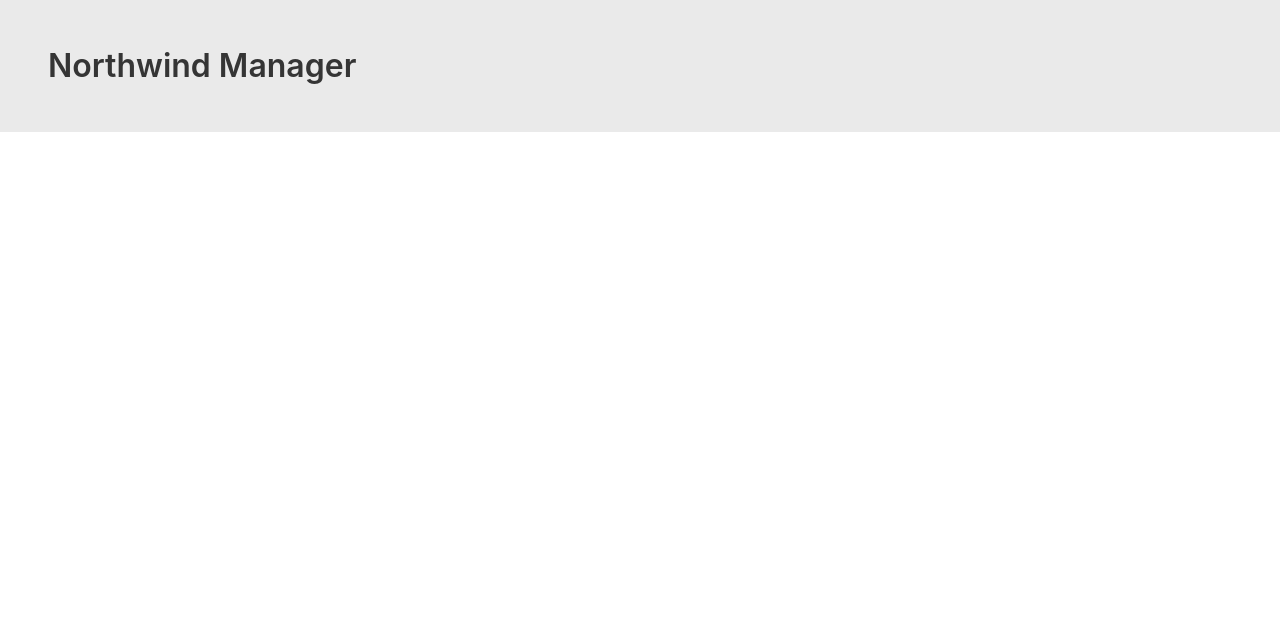
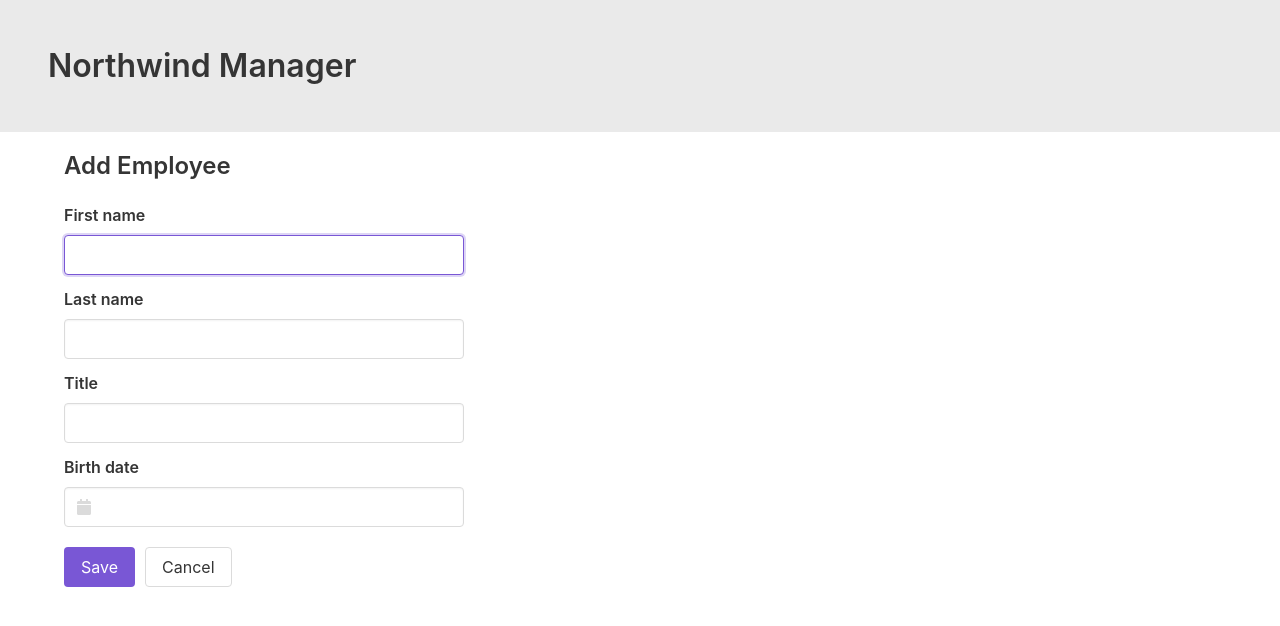
Before and after one commit to bhaeussermann/vue-northwind, a Vue app: page /employees/add in a window 1280 px wide. Shown: the top 626 px of the page. Built offline with nearby package versions, Linux system fonts and the light colour scheme.

Commit message:
“Add Employee” page

```diff
--- a/src/main.ts
+++ b/src/main.ts
@@ -3,17 +3,30 @@ import Buefy from 'buefy';
 import App from './app.vue';
 import router from './router';
 import { library } from '@fortawesome/fontawesome-svg-core';
-import { faArrowUp } from '@fortawesome/free-solid-svg-icons';
+import { faArrowUp, faArrowLeft, faArrowRight, faExclamationCircle, faCalendar } from '@fortawesome/free-solid-svg-icons';
 import { FontAwesomeIcon } from '@fortawesome/vue-fontawesome';
 
 Vue.config.productionTip = false;
 
-library.add(faArrowUp);
-Vue.component('vue-fontawesome', FontAwesomeIcon);
+library.add(faArrowUp, faArrowLeft, faArrowRight, faExclamationCircle, faCalendar);
+Vue.component('font-awesome-icon', FontAwesomeIcon);
 
 Vue.use(Buefy, {
-  defaultIconComponent: 'vue-fontawesome',
+  defaultIconComponent: 'font-awesome-icon',
   defaultIconPack: 'fas'
+});
+
+Vue.directive('focus', {
+  inserted: function(e) {
+    let inputElement = e;
+    if (e.tagName !== 'INPUT') {
+      const inputDescendants = e.getElementsByTagName('input');
+      if (!inputDescendants.length) return;
+      inputElement = inputDescendants[0];
+    }
+
+    inputElement.focus();
+  }
 });
 
 new Vue({
--- a/src/models/employee.ts
+++ b/src/models/employee.ts
@@ -1,6 +1,7 @@
 export interface Employee {
-  id: string;
+  id?: string;
   firstName: string;
   lastName: string;
   title: string;
+  birthDate: Date | null;
 }
--- a/src/router/index.ts
+++ b/src/router/index.ts
@@ -1,6 +1,8 @@
 import Vue from 'vue';
 import VueRouter, { RouteConfig } from 'vue-router';
-import Employees from '../views/employees/employees.vue';
+import NotFound from '@/views/not-found.vue';
+import Employees from '@/views/employees/employees.vue';
+import EditEmployee from '@/views/edit-employee/edit-employee.vue';
 
 Vue.use(VueRouter);
 
@@ -11,8 +13,18 @@ const routes: Array<RouteConfig> = [
   },
   {
     path: '/employees',
-    name: 'Employees',
+    name: 'employees',
     component: Employees
+  },
+  {
+    path: '/employees/add',
+    name: 'add-employee',
+    component: EditEmployee
+  },
+  {
+    path: '*',
+    name: 'not-found',
+    component: NotFound
   }
 ];
 
--- /dev/null
+++ b/src/views/edit-employee/edit-employee.scss
@@ -0,0 +1,8 @@
+.form-controls {
+  margin-bottom: 20px;
+  max-width: 400px;
+}
+
+.button {
+  margin: 0 10px 20px 0;
+}
--- /dev/null
+++ b/src/views/edit-employee/edit-employee.ts
@@ -0,0 +1,63 @@
+import { Employee } from '@/models/employee';
+import { Component, Vue } from 'vue-property-decorator';
+
+@Component
+export default class EditEmployee extends Vue {
+  private isSaving = false;
+  private employee: Employee = {
+    firstName: '',
+    lastName: '',
+    title: '',
+    birthDate: null
+  };
+
+  mounted() {
+    document.title = 'Add Employee';
+  }
+
+  private async save() {
+    try {
+      this.adjustBirthDate();
+      this.isSaving = true;
+      await this.runApiRequest('/employees', {
+        method: 'post',
+        headers: { 'content-type': 'application/json' },
+        body: JSON.stringify(this.employee)
+      });
+    } catch (error) {
+      this.$buefy.toast.open({
+        type: 'is-danger',
+        message: 'Error saving employee: ' + error.message,
+        duration: 5000
+      });
+      throw error;
+    } finally {
+      this.isSaving = false;
+    }
+
+    await this.$router.push({ name: 'employees' });
+  }
+
+  private cancel() {
+    this.$router.back();
+  }
+
+  private formatDate(date: Date): string {
+    return date.toLocaleDateString('en-ZA', { year: 'numeric', month: 'long', day: 'numeric' });
+  }
+
+  private adjustBirthDate() {
+    // The date given by the date-picker is mid-night in local time, while the time-zone is set to UTC.
+    // This will cause the date portion to shift to the previous day if the local time-zone is GMT+xx
+    // Account for this by changing the date to mid-night in UTC.
+    const birthDate = this.employee.birthDate as Date;
+    if (!birthDate) return;
+    birthDate.setTime(birthDate.getTime() - birthDate.getTimezoneOffset() * 60 * 1000);
+  }
+
+  private async runApiRequest(requestInfo: RequestInfo, requestInit?: RequestInit) {
+    const response = await fetch(requestInfo, requestInit);
+    if (response.status !== 200) throw new Error(await response.text());
+    return await response.json();
+  }
+}
--- /dev/null
+++ b/src/views/edit-employee/edit-employee.vue
@@ -0,0 +1,47 @@
+<template>
+  <div class="container">
+    <b-loading :isFullPage="true" v-model="isSaving"></b-loading>
+    <h1 class="title is-4">Add Employee</h1>
+    <form onsubmit="return false" v-on:submit="save">
+      <div class="form-controls">
+        <b-field label="First name">
+          <b-input
+            v-model="employee.firstName"
+            v-focus
+            required
+            ></b-input>
+        </b-field>
+        <b-field label="Last name">
+          <b-input
+            v-model="employee.lastName"
+            required
+            ></b-input>
+        </b-field>
+        <b-field label="Title">
+          <b-input
+            v-model="employee.title"
+            required
+            ></b-input>
+        </b-field>
+        <b-field label="Birth date">
+          <b-datepicker
+            v-model="employee.birthDate"
+            :date-formatter="formatDate"
+            icon="calendar"
+            icon-prev="arrow-left"
+            icon-next="arrow-right"
+            editable
+            ></b-datepicker>
+        </b-field>
+      </div>
+
+      <b-button type="is-primary" native-type="submit">Save</b-button>
+      <b-button @click="cancel">Cancel</b-button>
+    </form>
+  </div>
+</template>
+
+<style lang="scss">
+@import 'edit-employee.scss';
+</style>
+<script src="./edit-employee.ts"></script>
--- a/src/views/employees/employees.ts
+++ b/src/views/employees/employees.ts
@@ -18,6 +18,7 @@ export default class Employees extends Vue {
   private _searchString = '';
 
   async mounted() {
+    document.title = 'Employees';
     this.isLoading = true;
     try {
       this.employees = await this.runApiRequest('/employees');
@@ -28,10 +29,15 @@ export default class Employees extends Vue {
         type: 'is-danger',
         message: 'Error fetching employees: ' + error.message,
         duration: 5000
-      })
+      });
+      throw error;
     } finally {
       this.isLoading = false;
     }
+  }
+
+  addEmployee() {
+    this.$router.push({ name: 'add-employee' });
   }
 
   private refreshFilteredEmployees() {
--- a/src/views/employees/employees.vue
+++ b/src/views/employees/employees.vue
@@ -7,7 +7,17 @@
         <b-input placeholder="Search" v-model="searchString"></b-input>
       </b-field>
     </div>
-    <b-table v-if="didLoad" :data="filteredEmployees" default-sort="firstName">
+    <b-button @click="addEmployee">Add</b-button>
+
+    <b-table v-if="didLoad" :data="filteredEmployees" default-sort="lastName">
+      <b-table-column
+        field="lastName"
+        label="Last Name"
+        sortable
+        v-slot="props"
+      >
+        {{ props.row.lastName }}
+      </b-table-column>
       <b-table-column
         field="firstName"
         label="First Name"
@@ -15,14 +25,6 @@
         v-slot="props"
       >
         {{ props.row.firstName }}
-      </b-table-column>
-      <b-table-column
-        field="lastName"
-        label="Last Name"
-        sortable
-        v-slot="props"
-      >
-        {{ props.row.lastName }}
       </b-table-column>
       <b-table-column field="title" label="Title" sortable v-slot="props">
         {{ props.row.title }}
--- /dev/null
+++ b/src/views/not-found.vue
@@ -0,0 +1,5 @@
+<template>
+  <div class="container">
+    <h1 class="title is-3">Page not found!</h1>
+  </div>
+</template>
```
Also changed, not shown: .eslintrc.js.
